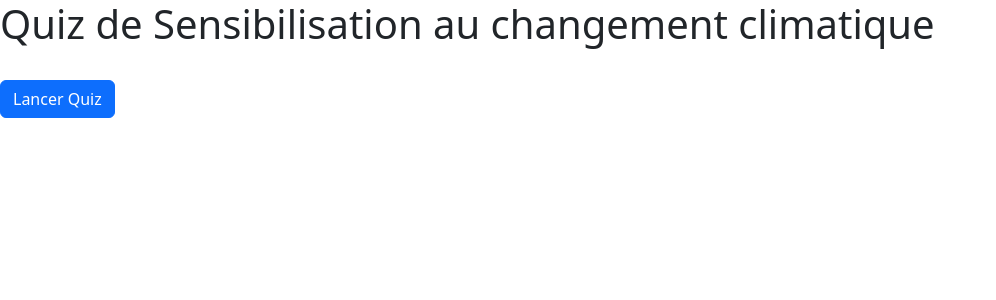
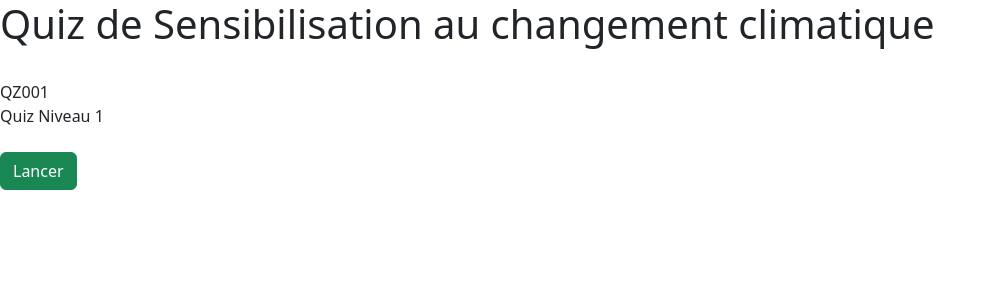
Before and after one commit to DiabateJS/sensibilisation-climat-front, an Angular app: page / in a window 1280 px wide. Shown: the top 300 px of the page, without its empty margins (0-996 px from the left). Built offline with nearby package versions, Linux system fonts and the light colour scheme.

Commit message:
Début impémentation collection de quiz.

```diff
--- a/src/app/home/home.component.html
+++ b/src/app/home/home.component.html
@@ -1,3 +1,7 @@
 <div class="h1">Quiz de Sensibilisation au changement climatique</div>
 <br>
-<button class="btn btn-primary" (click)="loadQuiz()">Lancer Quiz</button>
+<div *ngFor="let quiz of quizs">
+    {{quiz.id}}<br>
+    {{quiz.libelle}}<br><br>
+    <button class="btn btn-success" (click)="loadQuiz()">Lancer</button>
+</div>
--- a/src/app/home/home.component.ts
+++ b/src/app/home/home.component.ts
@@ -1,5 +1,7 @@
 import { Component, OnInit } from '@angular/core';
 import { Router } from '@angular/router';
+import { Quiz } from '../model/quiz';
+import { HttpClient } from '@angular/common/http';
 
 @Component({
   selector: 'app-home',
@@ -8,9 +10,14 @@ import { Router } from '@angular/router';
 })
 export class HomeComponent implements OnInit {
 
-  constructor(private router: Router) { }
+  quizs: Quiz[] = [];
+
+  constructor(private router: Router, private httpClient: HttpClient) { }
 
   ngOnInit(): void {
+    this.httpClient.get<Quiz[]>('/assets/quizs.json').subscribe(data =>{
+      this.quizs = data;
+  });
   }
 
   loadQuiz(){
--- a/src/app/model/quiz.ts
+++ b/src/app/model/quiz.ts
@@ -1,6 +1,8 @@
 import {Question} from "./question";
 
 export interface Quiz {
+    id: string;
+    libelle: string;
     questions: Question[];
     info: string;
 }
--- a/src/app/quiz/quiz.component.html
+++ b/src/app/quiz/quiz.component.html
@@ -1,3 +1,6 @@
+<br>
+<b>{{quiz.id}} - {{quiz.libelle}}</b>
+<br>
 <br>
 <div *ngFor="let question of questions">
     <ng-container *ngIf="question.id == idQuestion">
--- a/src/assets/quiz.json
+++ b/src/assets/quiz.json
@@ -1,4 +1,6 @@
 {
+	"id":"QZ001",
+	"libelle":"Quiz Niveau 1",
 	"questions":[
 		{
 			"id": 1,
--- /dev/null
+++ b/src/assets/quizs.json
@@ -0,0 +1,68 @@
+[
+    {
+        "id":"QZ001",
+        "libelle":"Quiz Niveau 1",
+        "questions":[
+            {
+                "id": 1,
+                "libelle":"Quelle serait la température de la Terre sans atmosphère ?",
+                "options":[
+                    {"id":"A", "valeur":"+15 °C"},
+                    {"id":"B", "valeur":"0 °C"},
+                    {"id":"C", "valeur":"-50 °C"},
+                    {"id":"D", "valeur":"-18 °C"}
+                ],
+                "idResponse":"A",
+                "explication":"Heureusement, le phénomène naturel de l’effet de serre conserve dans l’atmosphère une partie de la chaleur du soleil !"
+            },
+            {
+                "id": 2,
+                "libelle":"Quel gaz a l'effet de serre le plus puissant ?",
+                "options":[
+                    {"id":"A", "valeur":"CO2"},
+                    {"id":"B", "valeur":"Vapeur d'eau"},
+                    {"id":"C", "valeur":"Méthane"},
+                    {"id":"D", "valeur":"Argon"}
+                ],
+                "idResponse":"B",
+                "explication":"La vapeur d’eau contribue pour 60 % à l’effet de serre. Les émissions de ce gaz par l’humanité à travers l’industrie n’ont cependant qu’un effet limité car la durée de vie de la vapeur d’eau est courte."
+            },
+            {
+                "id": 3,
+                "libelle":"Où va la majorité du CO2 émis par l’Homme ?",
+                "options":[
+                    {"id":"A", "valeur":"Dans l'atmosphère"},
+                    {"id":"B", "valeur":"Dans l'océan"},
+                    {"id":"C", "valeur":"Dans la biomasse"}
+                ],
+                "idResponse":"A",
+                "explication":"Plus de 50% est encore absorbé par l'atmosphère."
+            },
+            {
+                "id": 4,
+                "libelle":"En hiver et à quantité égale, lequel de ces aliments émet le plus de CO2 ?",
+                "options":[
+                    {"id":"A", "valeur":"Banane de Martinique"},
+                    {"id":"B", "valeur":"Tomates d'Espagne"},
+                    {"id":"C", "valeur":"Le rutabaga picard"},
+                    {"id":"D", "valeur":"Le café colombien"}
+                ],
+                "idResponse":"B",
+                "explication":"À quantité égale, produire une tomate en hiver génère aujourd'hui plus de C02 que le transport des autres aliments..."
+            },
+            {
+                "id": 5,
+                "libelle":"En hiver et à quantité égale, lequel de ces aliments émet le plus de CO2 ?",
+                "options":[
+                    {"id":"A", "valeur":"Banane de Martinique"},
+                    {"id":"B", "valeur":"Tomates d'Espagne"},
+                    {"id":"C", "valeur":"Le rutabaga picard"},
+                    {"id":"D", "valeur":"Le café colombien"}
+                ],
+                "idResponse":"B",
+                "explication":"À quantité égale, produire une tomate en hiver génère aujourd'hui plus de C02 que le transport des autres aliments..."
+            }
+        ],
+        "info":"Un jour passé à Pékin en respirant l’air a les mêmes effets sur la santé que fumer 21 cigarettes !"
+    }
+]
```
